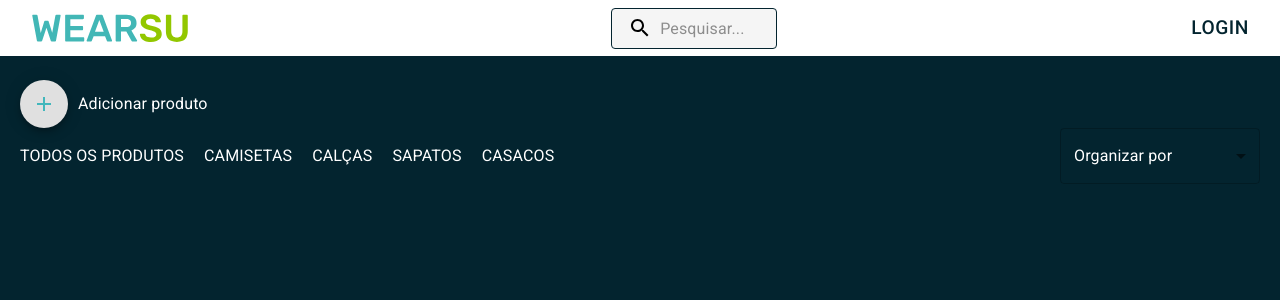
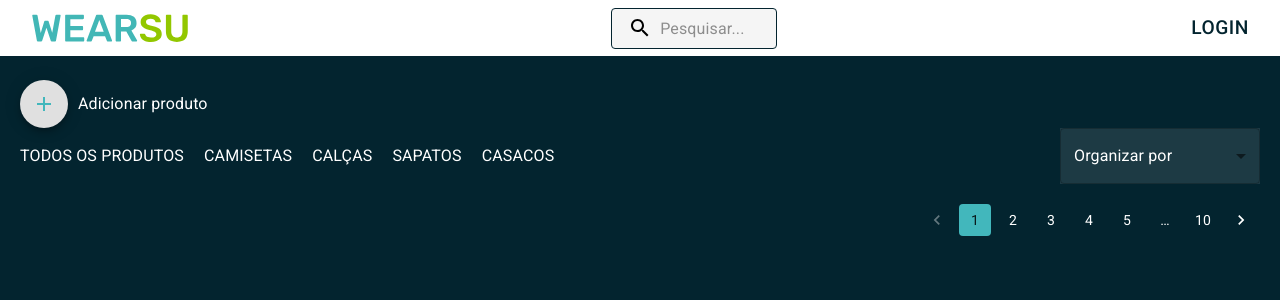
Before and after one commit to lucasdosualdo/Wearsu-Fullstack, a React (Create React App) app in the folder frontend/: page / in a window 1280 px wide. Shown: the top 300 px of the page. Built offline with nearby package versions, Linux system fonts and the light colour scheme.

Commit message:
style: create pagination component

```diff
--- /dev/null
+++ b/frontend/src/components/Pagination/index.js
@@ -0,0 +1,29 @@
+import * as React from "react";
+import { Pagination, Stack } from "@mui/material";
+import styled from "@emotion/styled";
+
+export default function BasicPagination() {
+  return (
+    <Container>
+      <Stack spacing={2}>
+        <Pagination
+          count={10}
+          color="primary"
+          shape="rounded"
+          sx={{
+            "& .MuiPaginationItem-root": {
+              color: "primary.white",
+            },
+          }}
+        />
+      </Stack>
+    </Container>
+  );
+}
+
+const Container = styled("div")({
+  display: "flex",
+  alignItems: "center",
+  justifyContent: "flex-end",
+  padding: "20px 0",
+});
--- a/frontend/src/components/SortingProducts/index.js
+++ b/frontend/src/components/SortingProducts/index.js
@@ -59,7 +59,11 @@ export default function SortingProducts() {
           <Box sx={{ minWidth: 200, maxWidth: 200 }}>
             <FormControl
               fullWidth
-              sx={{ borderBottomColor: "white", color: "white" }}
+              sx={{
+                borderBottomColor: "white",
+                color: "white",
+                backgroundColor: "rgba(255, 255, 255, 0.1)",
+              }}
             >
               <InputLabel id="demo-simple-select-label">
                 Organizar por
@@ -81,7 +85,6 @@ export default function SortingProducts() {
             </FormControl>
           </Box>
         </ThemeProvider>
-
       </Container>
     </>
   );
--- a/frontend/src/pages/Home/index.js
+++ b/frontend/src/pages/Home/index.js
@@ -4,6 +4,7 @@ import AddIcon from "@mui/icons-material/Add";
 import Header from "../../components/Header";
 import styled from "@emotion/styled";
 import SortingProducts from "../../components/SortingProducts";
+import Pagination from "../../components/Pagination";
 
 export default function Home() {
   return (
@@ -24,6 +25,7 @@ export default function Home() {
           </Typography>
         </AddProductWrapper>
         <SortingProducts />
+        <Pagination />
       </Container>
     </>
   );
--- a/frontend/src/themes/theme.js
+++ b/frontend/src/themes/theme.js
@@ -3,7 +3,7 @@ import { createTheme } from "@mui/material";
 const theme = createTheme({
   palette: {
     primary: {
-      main: "#3f51b5",
+      main: "#42b7bc",
       black: "#000000",
       white: "#ffffff",
       lightgray: "#f5f5f5",
```
